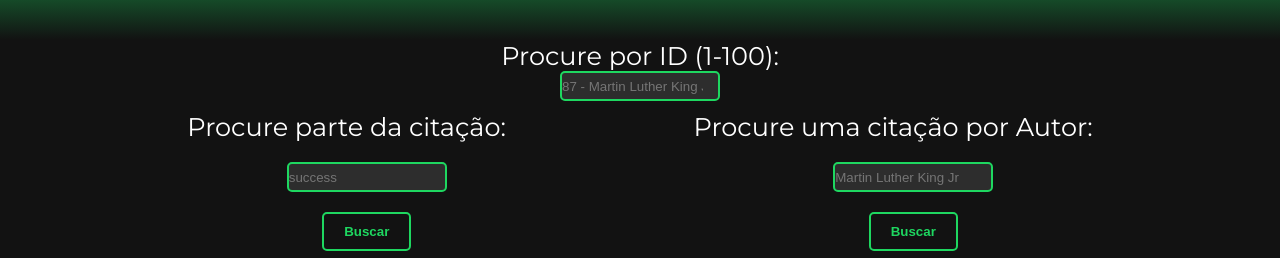
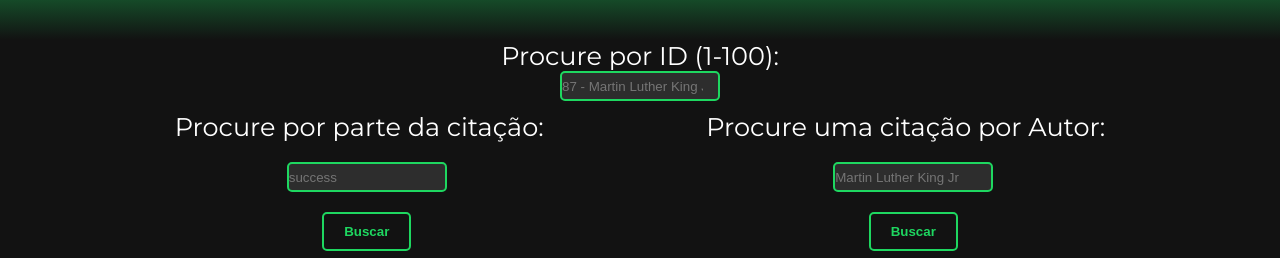
Before and after one commit to MurilodioPy/projeto_typescript_fetch_api, a website: page index.html in a window 1280 px wide. Shown: the part 100-358 px from the top of the page. Drawn offline with Linux system fonts and the light colour scheme; no server answers.

Commit message:
Update index.html

```diff
--- a/index.html
+++ b/index.html
@@ -31,7 +31,7 @@
           />
       <div id="bloco">
         <div class="blocoparte">
-          <label>Procure parte da citação:</label>
+          <label>Procure por parte da citação:</label>
           <label>Procure uma citação por Autor:</label>
         </div>
         <div class="blocoparte">
```
